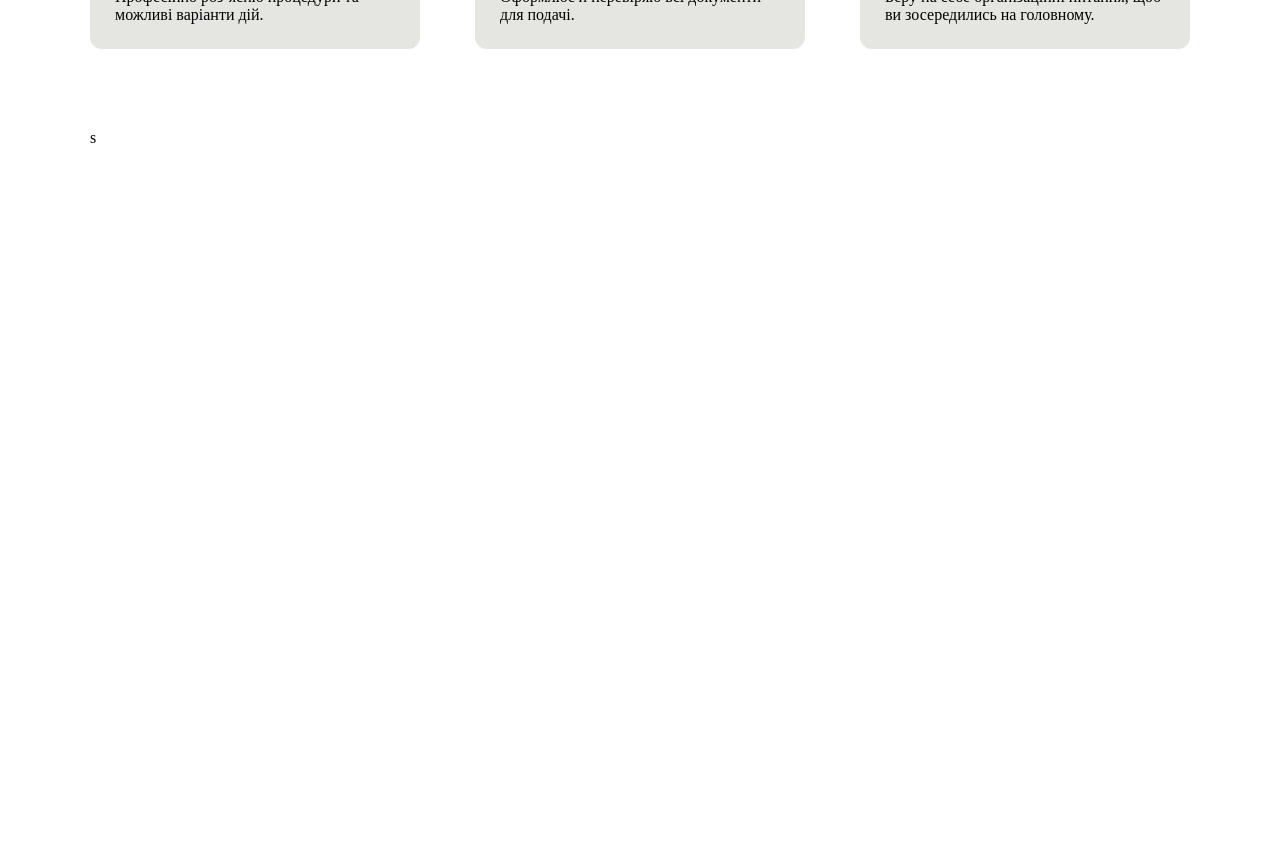
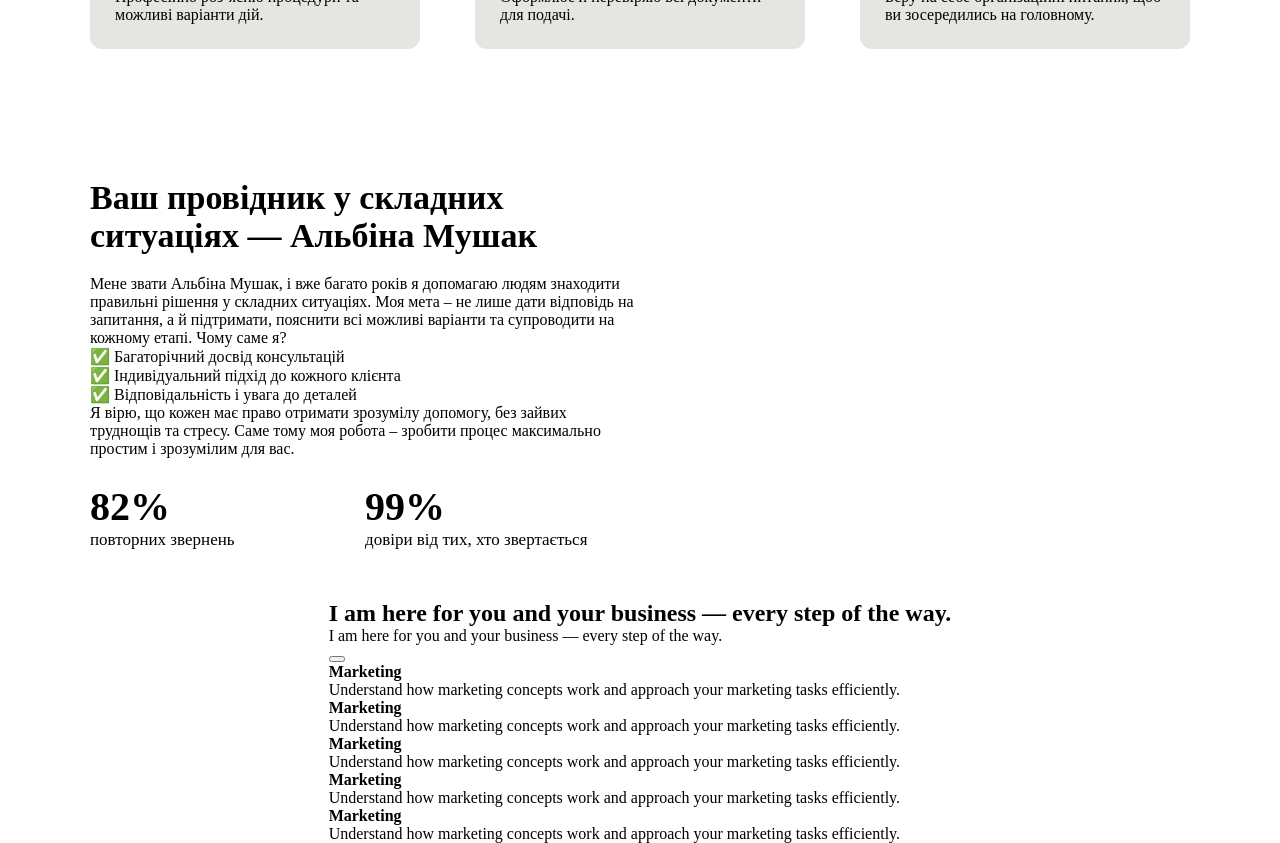
Before and after one commit to Korneliia08/visaHelper, a React (Vite) app: page / in a window 1280 px wide. Shown: the part 1080-1923 px from the top of the page. Before the commit the page ends 1227 px from the top, so only its background shows below. Built offline with nearby package versions, Linux system fonts and the light colour scheme.

Commit message:
create services

```diff
--- a/src/view/MainPage.jsx
+++ b/src/view/MainPage.jsx
@@ -3,6 +3,7 @@ import TopNav from "./layots/TopNav/TopNav.jsx";
 import Header from "./layots/Header/Header.jsx";
 import StepByStepSupport from "./components/StepByStepSupport/StepByStepSupport.jsx";
 import AboutMe from "./components/AboutMe/AboutMe.jsx";
+import MyServices from "./components/MyServices/MyServices.jsx";
 
 function MainPage() {
     const mainWrapper = 1100;
@@ -12,6 +13,7 @@ function MainPage() {
             <Header mainWrapper={mainWrapper}/>
             <StepByStepSupport mainWrapper={mainWrapper}/>
             <AboutMe mainWrapper={mainWrapper}/>
+            <MyServices/>
         </div>
     )
 }
--- a/src/view/components/AboutMe/AboutMe.jsx
+++ b/src/view/components/AboutMe/AboutMe.jsx
@@ -5,7 +5,41 @@ function AboutMe({mainWrapper}) {
     return (
         <div className={s.aboutMe}>
             <div className={s.wrapper} style={{width: mainWrapper}}>
-                s
+                <div className={s.left}>
+                    <div className={s.contentBlock}>
+                        <h4 className={s.title}>
+                            Ваш провідник у складних ситуаціях — Альбіна Мушак
+                        </h4>
+                        <p className={s.content}>
+                            Мене звати Альбіна Мушак, і вже багато років я допомагаю людям знаходити правильні рішення у
+                            складних ситуаціях.
+                            Моя мета – не лише дати відповідь на запитання, а й підтримати, пояснити всі можливі
+                            варіанти та супроводити на кожному етапі.
+
+                            Чому саме я?<br/>
+
+                            ✅ Багаторічний досвід консультацій<br/>
+
+                            ✅ Індивідуальний підхід до кожного клієнта<br/>
+
+                            ✅ Відповідальність і увага до деталей<br/>
+
+                            Я вірю, що кожен має право отримати зрозумілу допомогу, без зайвих труднощів та стресу. Саме
+                            тому моя робота – зробити процес максимально простим і зрозумілим для вас.
+                        </p>
+                    </div>
+                    <div className={s.statistics}>
+                        <div className={s.blockOfStatistic}>
+                            <h3 className={s.number}>82%</h3>
+                            <p className={s.description}>повторних звернень</p>
+                        </div>
+                        <div className={s.blockOfStatistic}>
+                            <h3 className={s.number}>99%</h3>
+                            <p className={s.description}>довіри від тих, хто звертається</p>
+                        </div>
+                    </div>
+                </div>
+                <div className={s.right}></div>
             </div>
         </div>
     )
--- a/src/view/components/AboutMe/AboutMe.module.scss
+++ b/src/view/components/AboutMe/AboutMe.module.scss
@@ -1,5 +1,54 @@
 .aboutMe {
+  margin: 50px 0;
+
   .wrapper {
+    display: flex;
 
+    .left {
+      display: flex;
+      flex-direction: column;
+      width: 50%;
+
+      .contentBlock {
+        display: flex;
+        flex-direction: column;
+        row-gap: 20px;
+
+        .title {
+          font-size: 34px;
+        }
+
+        .content {
+          font-size: 16px;
+        }
+      }
+
+      .statistics {
+        display: flex;
+        padding-top: 25px;
+        width: 100%;
+        justify-content: space-between;
+
+        .blockOfStatistic {
+          width: 50%;
+          display: flex;
+          flex-direction: column;
+          justify-content: center;
+          align-content: flex-start;
+
+          .number {
+            font-size: 40px;
+          }
+
+          .description {
+            font-size: 17px;
+          }
+        }
+      }
+    }
+
+    .right {
+      width: 50%;
+    }
   }
 }
--- /dev/null
+++ b/src/view/components/MyServices/MyServices.jsx
@@ -0,0 +1,52 @@
+import s from "./MyServices.module.scss";
+
+function MyServices() {
+    return (
+        <div className={s.mainWrapper}>
+            <div className={s.topConsultation}>
+                <div className={s.left}>
+                    <h2 className={s.title}>
+                        I am here for you and your business — every step of the way.
+                    </h2>
+                    <p className={s.description}>I am here for you and your business — every step of the way.</p>
+                </div>
+                <button className={s.btnConsulting}></button>
+            </div>
+            <div className={s.containerForServices}>
+                <div className={s.service}>
+                    <h4 className={s.title}>Marketing</h4>
+                    <p className={s.description}>
+                        Understand how marketing concepts work and approach your marketing tasks efficiently.
+                    </p>
+                </div>
+                <div className={s.service}>
+                    <h4 className={s.title}>Marketing</h4>
+                    <p className={s.description}>
+                        Understand how marketing concepts work and approach your marketing tasks efficiently.
+                    </p>
+                </div>
+                <div className={s.service}>
+                    <h4 className={s.title}>Marketing</h4>
+                    <p className={s.description}>
+                        Understand how marketing concepts work and approach your marketing tasks efficiently.
+                    </p>
+                </div>
+                <div className={s.service}>
+                    <h4 className={s.title}>Marketing</h4>
+                    <p className={s.description}>
+                        Understand how marketing concepts work and approach your marketing tasks efficiently.
+                    </p>
+                </div>
+                <div className={s.service}>
+                    <h4 className={s.title}>Marketing</h4>
+                    <p className={s.description}>
+                        Understand how marketing concepts work and approach your marketing tasks efficiently.
+                    </p>
+                </div>
+
+            </div>
+        </div>
+    )
+}
+
+export default MyServices
--- /dev/null
+++ b/src/view/components/MyServices/MyServices.module.scss
@@ -0,0 +1,29 @@
+.mainWrapper {
+  .topConsultation {
+    .left {
+      .title {
+
+      }
+
+      .description {
+
+      }
+    }
+
+    .btnConsulting {
+
+    }
+  }
+
+  .containerForServices {
+    .service {
+      .title {
+
+      }
+
+      .description {
+
+      }
+    }
+  }
+}
```
